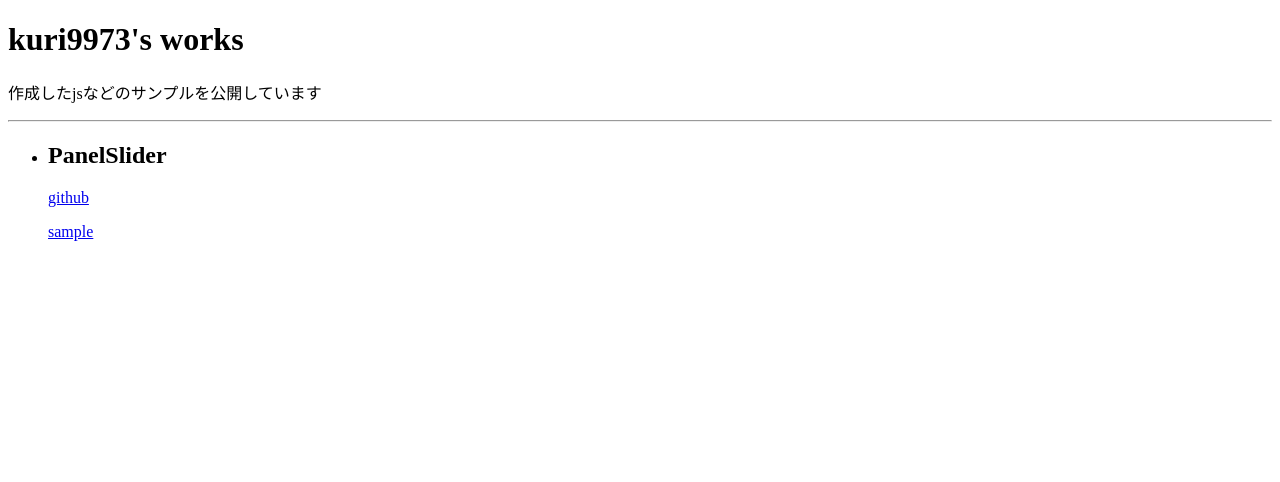
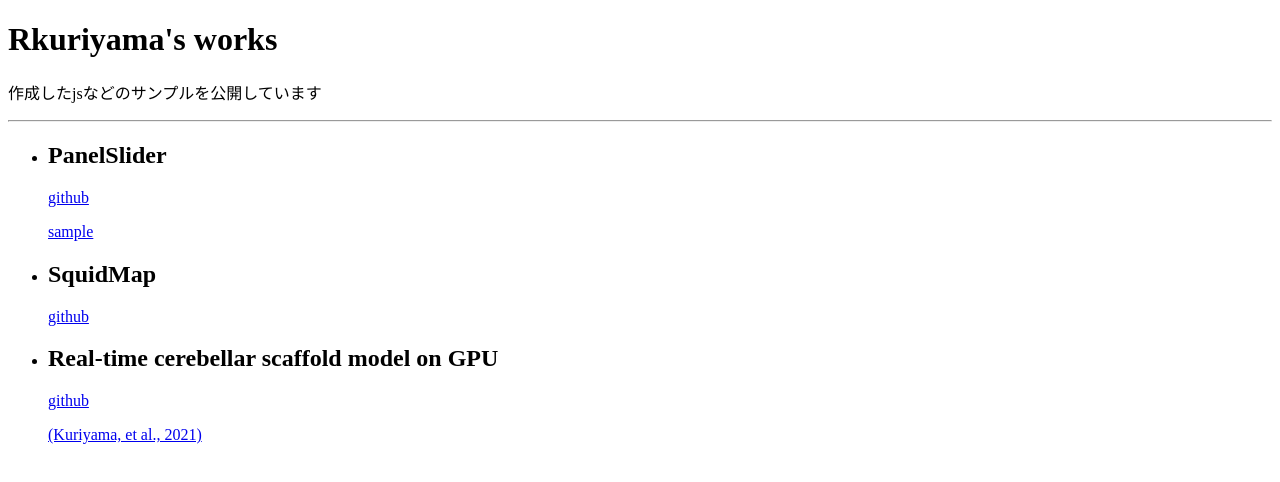
Before and after one commit to Rkuriyama/Rkuriyama.github.io, a plain HTML site: page index.html in a window 1280 px wide. Drawn offline with Linux system fonts and the light colour scheme.

Commit message:
add some works.

```diff
--- a/index.html
+++ b/index.html
@@ -2,14 +2,26 @@
 <html lang="ja">
     <head>
         <meta charset="utf-8">
-        <title>kuri9973</title>
+        <title>Rkuriyama</title>
     </head>
     <body>
-	<h1>kuri9973's works</h1>
+	<h1>Rkuriyama's works</h1>
 	<p>作成したjsなどのサンプルを公開しています</p>
 	<hr>
 	<ul>
-		<li><h2>PanelSlider</h2><p><a href="https://github.com/kuri9973/PanelSlider">github</a></p><p><a href="./PanelSlider/sample.html">sample</a></p>
+		<li>
+		    <h2>PanelSlider</h2>
+			<p><a href="https://github.com/Rkuriyama/PanelSlider">github</a></p>
+			<p><a href="./PanelSlider/sample.html">sample</a></p>
+		</li>
+		<li>
+		    <h2>SquidMap</h2>
+			<p><a href="https://github.com/Rkuriyama/SquidMap2">github</a></p>
+		</li>
+		<li>
+		    <h2>Real-time cerebellar scaffold model on GPU</h2>
+			<p><a href="https://github.com/Rkuriyama/Scaffold-Model-On-GPU">github</a></p>
+			<p><a href="https://www.frontiersin.org/articles/10.3389/fncel.2021.623552/abstract">(Kuriyama, et al., 2021)</a></p>
 		</li>
 	</ul>
     </body>
```
